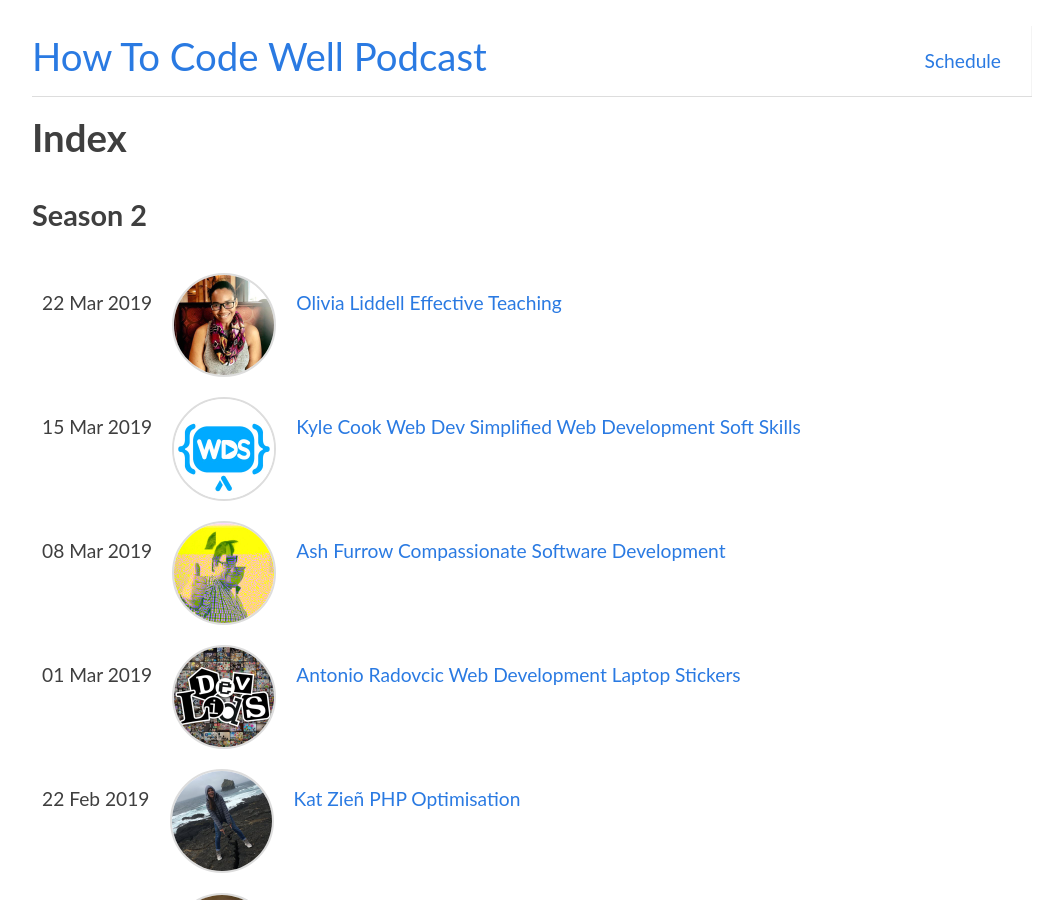
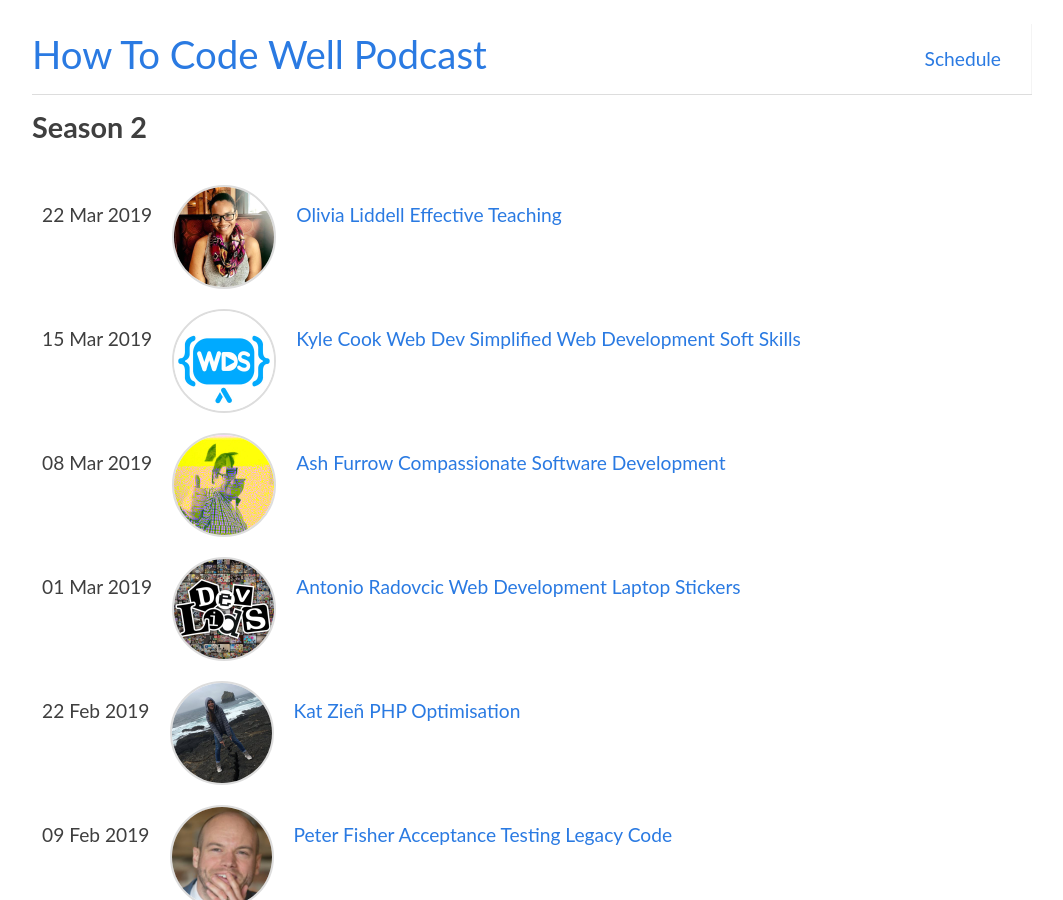
Before and after one commit to howToCodeWell/howtocodewell.fm, a Jekyll site: the page built from _season-2/index.md, in a window 1280 px wide and 900 px high. Shown: the whole window, without its empty margins (108-1171 px from the left). Built offline with Jekyll 4.4.1, drawn with Linux system fonts in a browser that asks for light colours.

Commit message:
Adding season layout

```diff
--- /dev/null
+++ b/_layouts/season.html
@@ -0,0 +1,26 @@
+<!doctype html>
+<html lang="en">
+  <head>
+    <meta name="viewport" content="width=device-width, initial-scale=1.0">
+    <meta charset="utf-8">
+    <title>{{ page.title }}</title>
+    <link rel="stylesheet" href="/css/site.css">
+  </head>
+  <body>
+  <div class="outer-container">
+  <div class="grid-container">
+
+    <header class="header">
+      {% include pageNav.html %}
+    </header>
+      <main class="main">
+        {{ content }}
+      </main>
+    <footer class="footer">
+     {% include pageFooter.html %}
+    </footer>
+
+      </div>
+    </div>
+  </body>
+</html>
```
Also changed, not shown: _season-2/index.md (+1 -1 lines).
